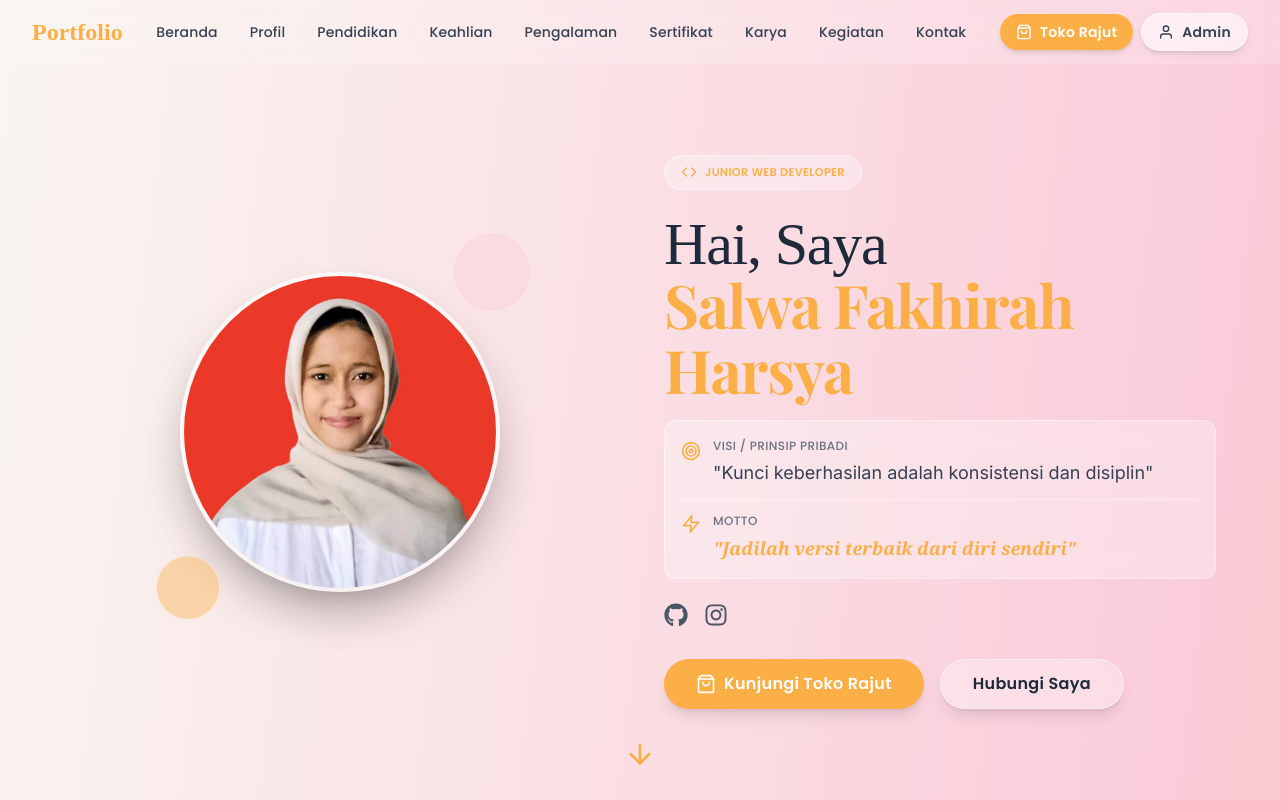
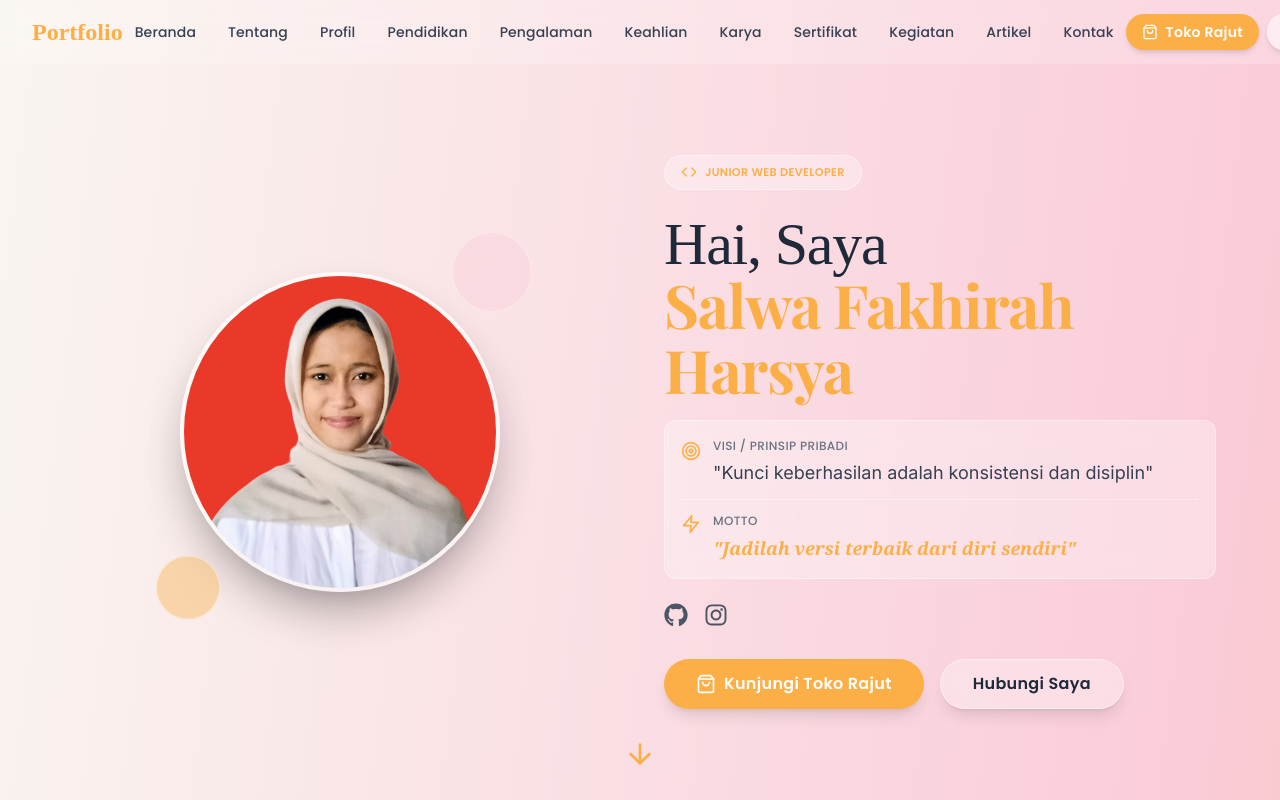
Before and after one commit to salwafakhirahh/portfolio-website, a React (Vite) app: page / in a window 1280 px wide. Shown: the top 800 px of the page. Built offline with nearby package versions, Linux system fonts and the light colour scheme; a web font is replaced by a local one.

Commit message:
Update urutan section: Hero, About, Professional, Education, Experience, Skills, Projects, Certificates, Activities, Articles, Contact

```diff
--- a/src/App.jsx
+++ b/src/App.jsx
@@ -1,19 +1,24 @@
 import React from 'react';
 import { BrowserRouter as Router, Routes, Route } from 'react-router-dom';
 import { Toaster } from 'react-hot-toast';
+
+// Layout
 import Navbar from './components/layout/Navbar';
 import Footer from './components/layout/Footer';
+
+// Sections
 import Hero from './components/sections/Hero';
+import About from './components/sections/About';
 import Professional from './components/sections/Professional';
 import Education from './components/sections/Education';
-import About from './components/sections/About';
+import Experience from './components/sections/Experience';
 import Skills from './components/sections/Skills';
-import Experience from './components/sections/Experience';
+import Projects from './components/sections/Projects';
 import Certificates from './components/sections/Certificates';
-import Projects from './components/sections/Projects';
 import Activities from './components/sections/Activities';
 import Articles from './components/sections/Articles';
 import Contact from './components/sections/Contact';
+
 import './index.css';
 
 function App() {
@@ -22,21 +27,45 @@ function App() {
       <div className="min-h-screen bg-gradient-to-br from-cream via-roseQuartz to-dustyRose">
         <Navbar />
         <Routes>
-          <Route path="/" element={
+          <Route
+            path="/"
+            element={
               <>
+                {/* 1. Hero/Beranda */}
                 <Hero />
+
+                {/* 2. Tentang Saya */}
+                <About />
+
+                {/* 3. Profil Profesional */}
                 <Professional />
+
+                {/* 4. Pendidikan */}
                 <Education />
-              <About />
+
+                {/* 5. Pengalaman */}
+                <Experience />
+
+                {/* 6. Keahlian */}
                 <Skills />
-              <Experience />
+
+                {/* 7. Karya/Portfolio */}
+                <Projects />
+
+                {/* 8. Sertifikat/Prestasi */}
                 <Certificates />
-              <Projects />
+
+                {/* 9. Kegiatan */}
                 <Activities />
+
+                {/* 10. Artikel/Blog */}
                 <Articles />
+
+                {/* 11. Kontak */}
                 <Contact />
               </>
-          } />
+            }
+          />
         </Routes>
         <Footer />
         <Toaster position="top-center" />
--- a/src/components/layout/Navbar.jsx
+++ b/src/components/layout/Navbar.jsx
@@ -17,53 +17,41 @@ const Navbar = () => {
     return () => window.removeEventListener('scroll', handleScroll);
   }, []);
 
+  // Menu disesuaikan dengan urutan section baru
   const navItems = [
     { name: 'Beranda', href: '#home' },
+    { name: 'Tentang', href: '#about' },
     { name: 'Profil', href: '#professional' },
     { name: 'Pendidikan', href: '#education' },
+    { name: 'Pengalaman', href: '#experience' },
     { name: 'Keahlian', href: '#skills' },
-    { name: 'Pengalaman', href: '#experience' },
+    { name: 'Karya', href: '#projects' },
     { name: 'Sertifikat', href: '#certificates' },
-    { name: 'Karya', href: '#projects' },
     { name: 'Kegiatan', href: '#activities' },
+    { name: 'Artikel', href: '#articles' },
     { name: 'Kontak', href: '#contact' },
   ];
 
-  // Animasi container menu desktop
   const containerVariants = {
     hidden: { opacity: 0 },
     visible: {
       opacity: 1,
-      transition: {
-        staggerChildren: 0.05,
-        delayChildren: 0.2,
-      },
+      transition: { staggerChildren: 0.05, delayChildren: 0.2 },
     },
   };
 
-  // Animasi per item menu
   const itemVariants = {
     hidden: { opacity: 0, y: -10 },
-    visible: {
-      opacity: 1,
-      y: 0,
-      transition: { duration: 0.3 },
-    },
+    visible: { opacity: 1, y: 0, transition: { duration: 0.3 } },
   };
 
-  // Animasi tombol
   const buttonVariants = {
     hidden: { opacity: 0, scale: 0.8 },
     visible: {
-      opacity: 1,
-      scale: 1,
+      opacity: 1, scale: 1,
       transition: { duration: 0.4, type: 'spring', stiffness: 200 },
     },
-    hover: {
-      scale: 1.05,
-      y: -2,
-      transition: { duration: 0.2 },
-    },
+    hover: { scale: 1.05, y: -2, transition: { duration: 0.2 } },
     tap: { scale: 0.95 },
   };
 
@@ -80,8 +68,6 @@ const Navbar = () => {
     >
       <div className="max-w-7xl mx-auto px-4 sm:px-6 lg:px-8">
         <div className="flex justify-between items-center h-16">
-
-          {/* Logo dengan animasi hover */}
           <motion.div
             initial={{ opacity: 0, x: -20 }}
             animate={{ opacity: 1, x: 0 }}
@@ -95,7 +81,6 @@ const Navbar = () => {
             </Link>
           </motion.div>
 
-          {/* Menu Desktop dengan stagger animation */}
           <motion.div
             variants={containerVariants}
             initial="hidden"
@@ -107,16 +92,11 @@ const Navbar = () => {
                 key={item.name}
                 href={item.href}
                 variants={itemVariants}
-                whileHover={{
-                  scale: 1.08,
-                  color: '#FBAF46',
-                  transition: { duration: 0.2 },
-                }}
+                whileHover={{ scale: 1.08, color: '#FBAF46', transition: { duration: 0.2 } }}
                 whileTap={{ scale: 0.95 }}
                 className="px-2 xl:px-3 py-2 text-sm font-medium text-gray-700 transition-colors nav-item whitespace-nowrap relative group"
               >
                 {item.name}
-                {/* Underline animasi saat hover */}
                 <motion.span
                   className="absolute bottom-0 left-0 right-0 h-0.5 bg-dustyRose rounded-full"
                   initial={{ scaleX: 0 }}
@@ -128,7 +108,6 @@ const Navbar = () => {
             ))}
           </motion.div>
 
-          {/* Tombol Aksi Desktop dengan animasi */}
           <motion.div
             initial={{ opacity: 0, x: 20 }}
             animate={{ opacity: 1, x: 0 }}
@@ -171,7 +150,6 @@ const Navbar = () => {
             </motion.div>
           </motion.div>
 
-          {/* Tombol Mobile Menu dengan animasi */}
           <motion.button
             initial={{ opacity: 0, scale: 0.5 }}
             animate={{ opacity: 1, scale: 1 }}
@@ -209,7 +187,6 @@ const Navbar = () => {
         </div>
       </div>
 
-      {/* Menu Mobile dengan animasi slide & stagger */}
       <AnimatePresence>
         {isOpen && (
           <motion.div
@@ -258,10 +235,7 @@ const Navbar = () => {
                   Kunjungi Toko Rajut
                 </motion.a>
 
-                <motion.div
-                  whileHover={{ scale: 1.03 }}
-                  whileTap={{ scale: 0.97 }}
-                >
+                <motion.div whileHover={{ scale: 1.03 }} whileTap={{ scale: 0.97 }}>
                   <Link
                     to="/admin"
                     className="flex items-center justify-center gap-2 bg-white/60 backdrop-blur-md text-gray-700 px-4 py-2 rounded-full hover:bg-white/80 transition-colors border border-white/40 btn-text"
```
Lines whose indentation alone changed are shown as unchanged.
